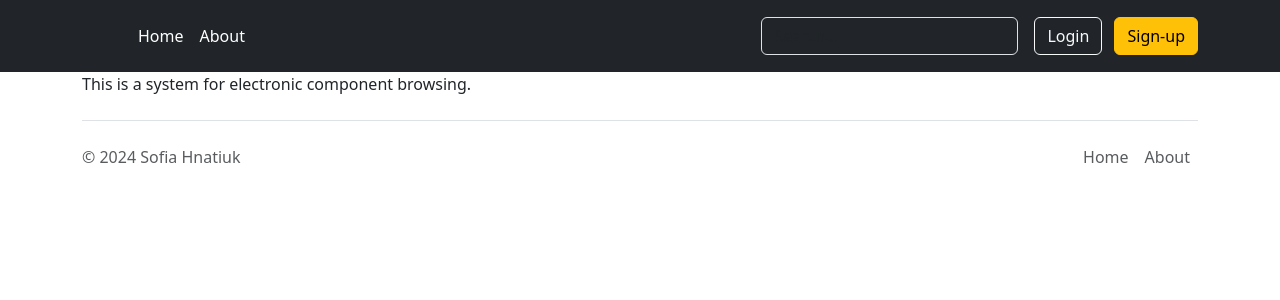
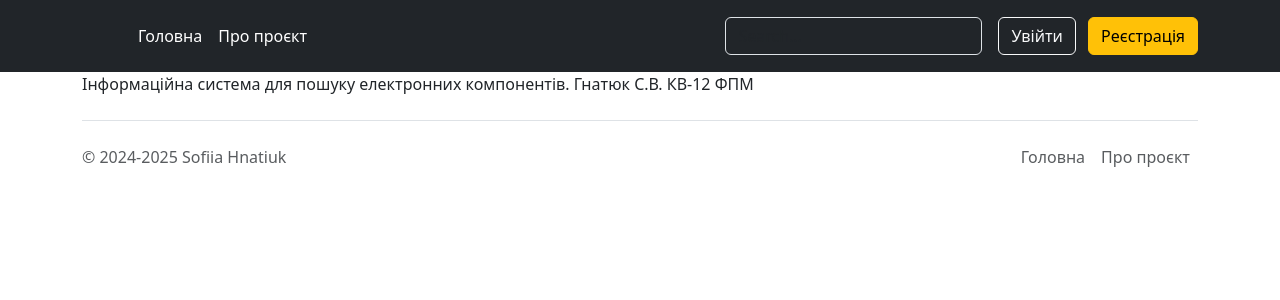
Before and after one commit to sofiahnatiuk/component_search, a Django app: page /about/ in a window 1280 px wide. Shown: the top 300 px of the page. Run offline with Django 5.2, Linux system fonts and the light colour scheme.

Commit message:
html changes

```diff
--- a/website/website/templates/catalog/about.html
+++ b/website/website/templates/catalog/about.html
@@ -2,14 +2,14 @@
 <html lang="en">
 <head>
     <meta charset="UTF-8">
-    <title>About</title>
+    <title>Про проєкт</title>
 </head>
 <body>
 {% include 'catalog/header.html' %}
 
 <div class="container">
     <p>
-        This is a system for electronic component browsing.
+        Інформаційна система для пошуку електронних компонентів. Гнатюк С.В. КВ-12 ФПМ
     </p>
 
 </div>
--- a/website/website/templates/catalog/footer.html
+++ b/website/website/templates/catalog/footer.html
@@ -1,14 +1,14 @@
 <div class="container">
   <footer class="d-flex flex-wrap justify-content-between align-items-center py-3 my-4 border-top">
-    <p class="col-md-4 mb-0 text-body-secondary">© 2024 Sofia Hnatiuk</p>
+    <p class="col-md-4 mb-0 text-body-secondary">© 2024-2025 Sofiia Hnatiuk</p>
 
     <a href="/" class="col-md-4 d-flex align-items-center justify-content-center mb-3 mb-md-0 me-md-auto link-body-emphasis text-decoration-none">
       <svg class="bi me-2" width="40" height="32"><use xlink:href="#bootstrap"></use></svg>
     </a>
 
     <ul class="nav col-md-4 justify-content-end">
-      <li class="nav-item"><a href="#" class="nav-link px-2 text-body-secondary">Home</a></li>
-      <li class="nav-item"><a href="#" class="nav-link px-2 text-body-secondary">About</a></li>
+      <li class="nav-item"><a href="#" class="nav-link px-2 text-body-secondary">Головна</a></li>
+      <li class="nav-item"><a href="#" class="nav-link px-2 text-body-secondary">Про проєкт</a></li>
     </ul>
   </footer>
 </div>
--- a/website/website/templates/catalog/header.html
+++ b/website/website/templates/catalog/header.html
@@ -4,7 +4,7 @@
     <meta charset="UTF-8">
     <meta name="viewport" content="width=device-width, initial-scale=1">
     <link href="https://cdn.jsdelivr.net/npm/bootstrap@5.3.3/dist/css/bootstrap.min.css" rel="stylesheet">
-    <title>{% block title %}Electronic Component Catalog{% endblock %}</title>
+    <title>{% block title %}Каталог електронних компонентів{% endblock %}</title>
 </head>
 <body>
     <header class="p-3 text-bg-dark">
@@ -15,8 +15,8 @@
         </a>
 
         <ul class="nav col-12 col-lg-auto me-lg-auto mb-2 justify-content-center mb-md-0">
-            <li><a href="{% url 'component-list' %}" class="nav-link px-2 text-white">Home</a></li>
-            <li><a href="{% url 'about' %}" class="nav-link px-2 text-white">About</a></li>
+            <li><a href="{% url 'component-list' %}" class="nav-link px-2 text-white">Головна</a></li>
+            <li><a href="{% url 'about' %}" class="nav-link px-2 text-white">Про проєкт</a></li>
         </ul>
 
         <form class="col-12 col-lg-auto mb-3 mb-lg-0 me-lg-3" role="search" method="GET" action="">
@@ -26,11 +26,11 @@
 
         <div class="text-end">
             {% if user.is_authenticated %}
-                    <span class="text-white me-2">Hello, {{ user.username }}!</span>
-                    <a href="{% url 'logout' %}" class="btn btn-outline-light me-2">Logout</a>
+                    <span class="text-white me-2">Привіт, {{ user.username }}!</span>
+                    <a href="{% url 'logout' %}" class="btn btn-outline-light me-2">Вийти</a>
                 {% else %}
-                    <a href="{% url 'login' %}" class="btn btn-outline-light me-2">Login</a>
-                    <a href="{% url 'register' %}" class="btn btn-warning">Sign-up</a>
+                    <a href="{% url 'login' %}" class="btn btn-outline-light me-2">Увійти</a>
+                    <a href="{% url 'register' %}" class="btn btn-warning">Реєстрація</a>
                 {% endif %}
         </div>
       </div>
--- a/website/website/users/templates/users/logout.html
+++ b/website/website/users/templates/users/logout.html
@@ -1,13 +1,13 @@
 {% extends 'catalog/header.html' %}
 
-{% block title %}Logout{% endblock %}
+{% block title %}Вийти{% endblock %}
 
 {% block content %}
 <div class="container">
-    <h2>Logout</h2>
+    <h2>Вийти</h2>
     <form method="POST">
         {% csrf_token %}
-        <button type="submit" class="btn btn-primary">Confirm Logout</button>
+        <button type="submit" class="btn btn-primary">Підтвердіть вихід з облікового запису</button>
     </form>
 </div>
 {% endblock %}
--- a/website/website/users/templates/users/register.html
+++ b/website/website/users/templates/users/register.html
@@ -1,14 +1,14 @@
 {% extends 'catalog/header.html' %}
 
-{% block title %}Register{% endblock %}
+{% block title %}Реєстрація{% endblock %}
 
 {% block content %}
 <div class="container">
-    <h2>Register</h2>
+    <h2>Реєстрація</h2>
     <form method="POST">
         {% csrf_token %}
         {{ form.as_p }}
-        <button type="submit" class="btn btn-primary">Register</button>
+        <button type="submit" class="btn btn-primary">Зареєструватися</button>
     </form>
 </div>
 {% endblock %}
--- a/website/website/website/settings.py
+++ b/website/website/website/settings.py
@@ -32,7 +32,7 @@ ALLOWED_HOSTS = ['127.0.0.1', 'localhost']
 
 INSTALLED_APPS = [
     'users',
-    # 'social_django',
+    'social_django',
     'catalog.apps.CatalogConfig',
     'django.contrib.admin',
     'django.contrib.auth',
```
Also changed, not shown: website/website/templates/catalog/category_detail.html (+5 -5 lines), website/website/templates/catalog/detail.html (+5 -4 lines), website/website/templates/catalog/index.html (+12 -12 lines), website/website/templates/catalog/report_list.html (added, +18 -0 lines), website/website/users/templates/users/login.html (+4 -5 lines).
